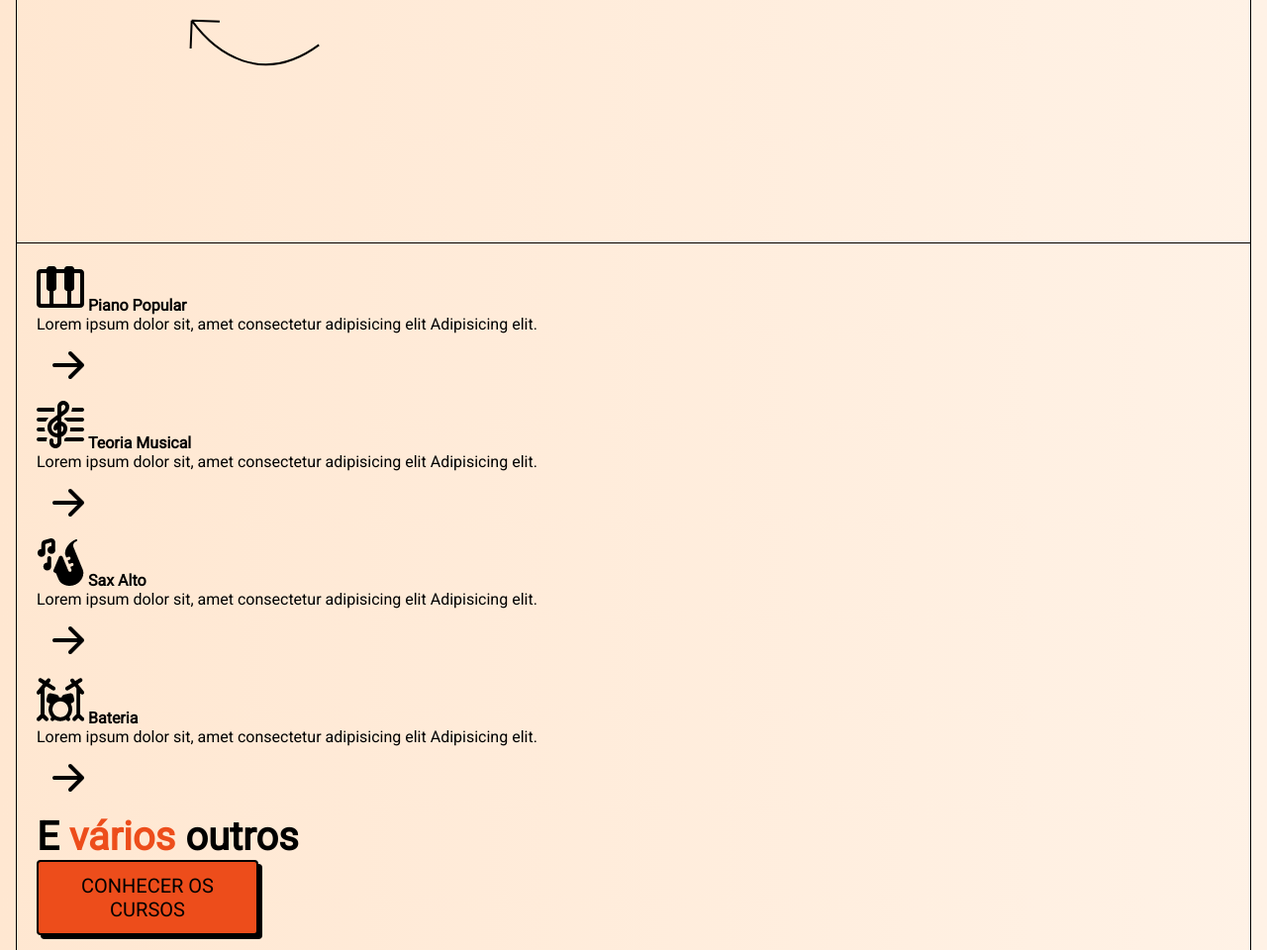
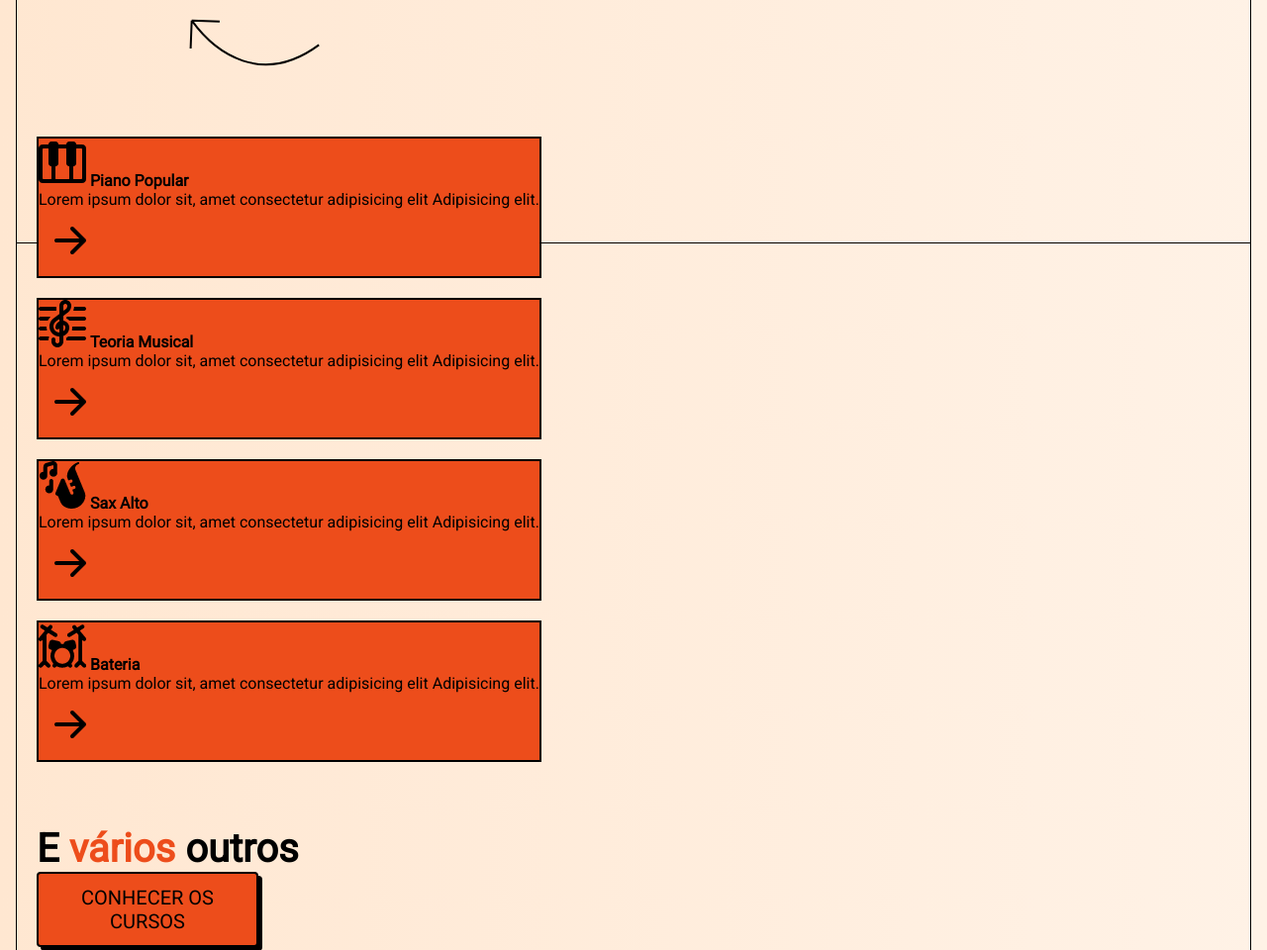
Before and after one commit to Wellington-lopes/LandingPage, a plain HTML site: page index.html in a window 1280 px wide. Shown: the part 1200-2160 px from the top of the page at 99% size. Drawn offline with Linux system fonts and the light colour scheme.

Commit message:
estruturando o css ainda

```diff
--- a/index.html
+++ b/index.html
@@ -1,11 +1,13 @@
 <!DOCTYPE html>
 <html lang="en">
+
 <head>
     <meta charset="UTF-8">
     <meta name="viewport" content="width=device-width, initial-scale=1.0">
     <title>Landing Page</title>
     <link rel="stylesheet" href="./style.css">
 </head>
+
 <body>
     <header>
         <img src="./assets/logo.svg" alt="logo">
@@ -22,44 +24,45 @@
             <img src="./assets/hero-img.svg" alt="banda tocando">
             <div>
                 <h1 class="mt-2">Crie Algo <span class="text-primary decoration">Impactante</span> com música</h1>
-                <p class="mt-2 mb-2">Lorem ipsum dolor sit, amet consectetur adipisicing elit. Ipsa aperiam ratione fugit?</p>
+                <p class="mt-2 mb-2">Lorem ipsum dolor sit, amet consectetur adipisicing elit. Ipsa aperiam ratione
+                    fugit?</p>
                 <a href="" class="btn">Comece Agora</a>
             </div>
         </section>
         <section class="courses-section">
             <div class="cards">
-                <article>
+                <article class="card">
                     <img src="./assets/piano.png" alt="icone de piano">
                     <strong>Piano Popular</strong>
                     <p>Lorem ipsum dolor sit, amet consectetur adipisicing elit Adipisicing elit.</p>
                     <a href="">
                         <img src="./assets/arrow-right.svg" alt="Ir para página do curso">
                     </a>
-                </article>
-                <article>
+                </article class="card">
+                <article class="card">
                     <img src="./assets/clef.png" alt="icone da clave sol">
                     <strong>Teoria Musical</strong>
                     <p>Lorem ipsum dolor sit, amet consectetur adipisicing elit Adipisicing elit.</p>
                     <a href="">
                         <img src="./assets/arrow-right.svg" alt="Ir para página do curso">
                     </a>
-                </article>
-                <article>
+                </article class="card">
+                <article class="card">
                     <img src="./assets/sax.png" alt="icone de saxofone">
                     <strong>Sax Alto</strong>
                     <p>Lorem ipsum dolor sit, amet consectetur adipisicing elit Adipisicing elit.</p>
                     <a href="">
                         <img src="./assets/arrow-right.svg" alt="Ir para página do curso">
                     </a>
-                </article>
-                <article>
+                </article class="card">
+                <article class="card">
                     <img src="./assets/drums.png" alt="icone de bateria">
                     <strong>Bateria</strong>
                     <p>Lorem ipsum dolor sit, amet consectetur adipisicing elit Adipisicing elit.</p>
                     <a href="">
                         <img src="./assets/arrow-right.svg" alt="Ir para página do curso">
                     </a>
-                </article>
+                </article class="card">
             </div>
 
             <h2>E <span class="text-primary">vários</span> outros</h2>
@@ -83,4 +86,5 @@
         </form>
     </footer>
 </body>
+
 </html>
--- a/style.css
+++ b/style.css
@@ -118,6 +118,25 @@ h2 {
     width: 40px;
 }
 
+.courses-section {
+    padding-bottom: 8rem;
+}
+
+.cards {
+    display: flex;
+    flex-direction: column;
+    align-items: start;
+    gap: 1.25rem;
+    margin-top: -8rem;
+    margin-bottom: 4rem;
+}
+
+.card {
+    background-color: var(--color-primary);
+    border: 2px solid var(--color-black);
+
+}
+
 .mt-1 {
     margin-top: 1rem;
 }
```
